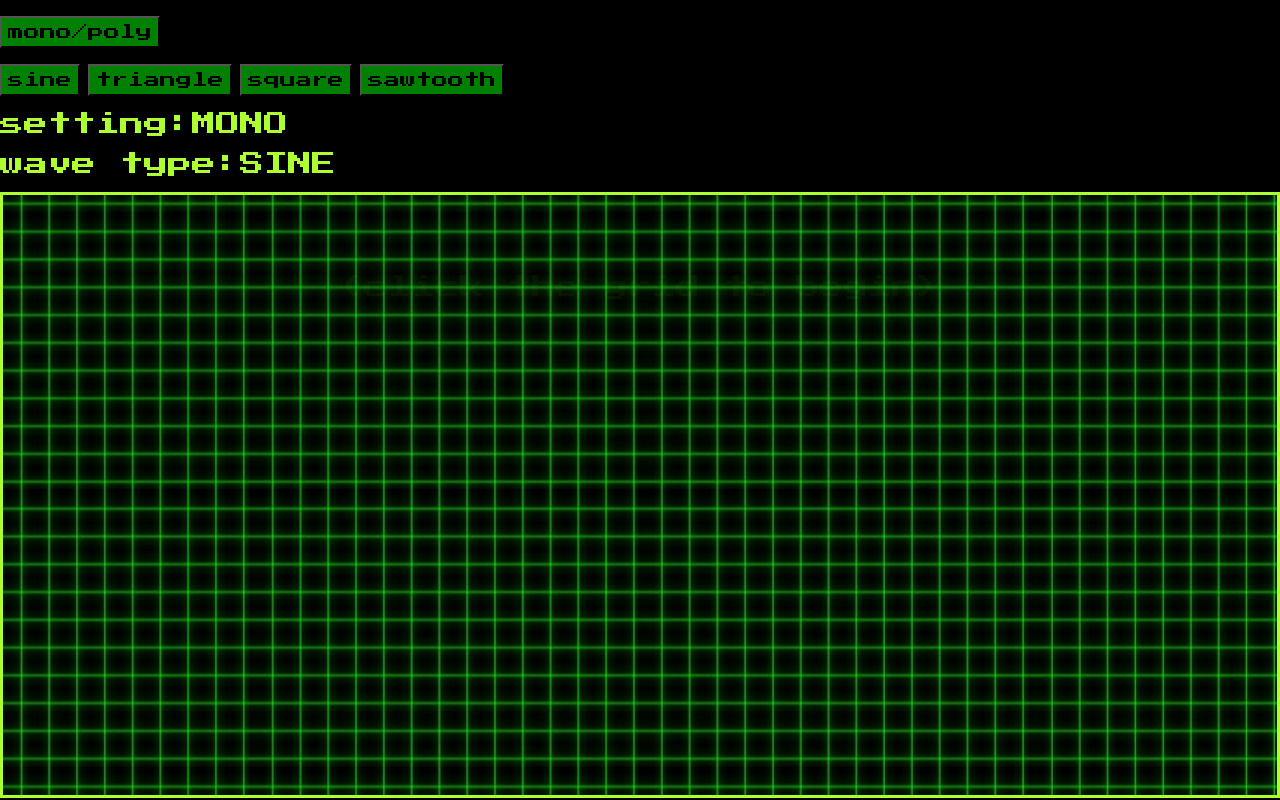
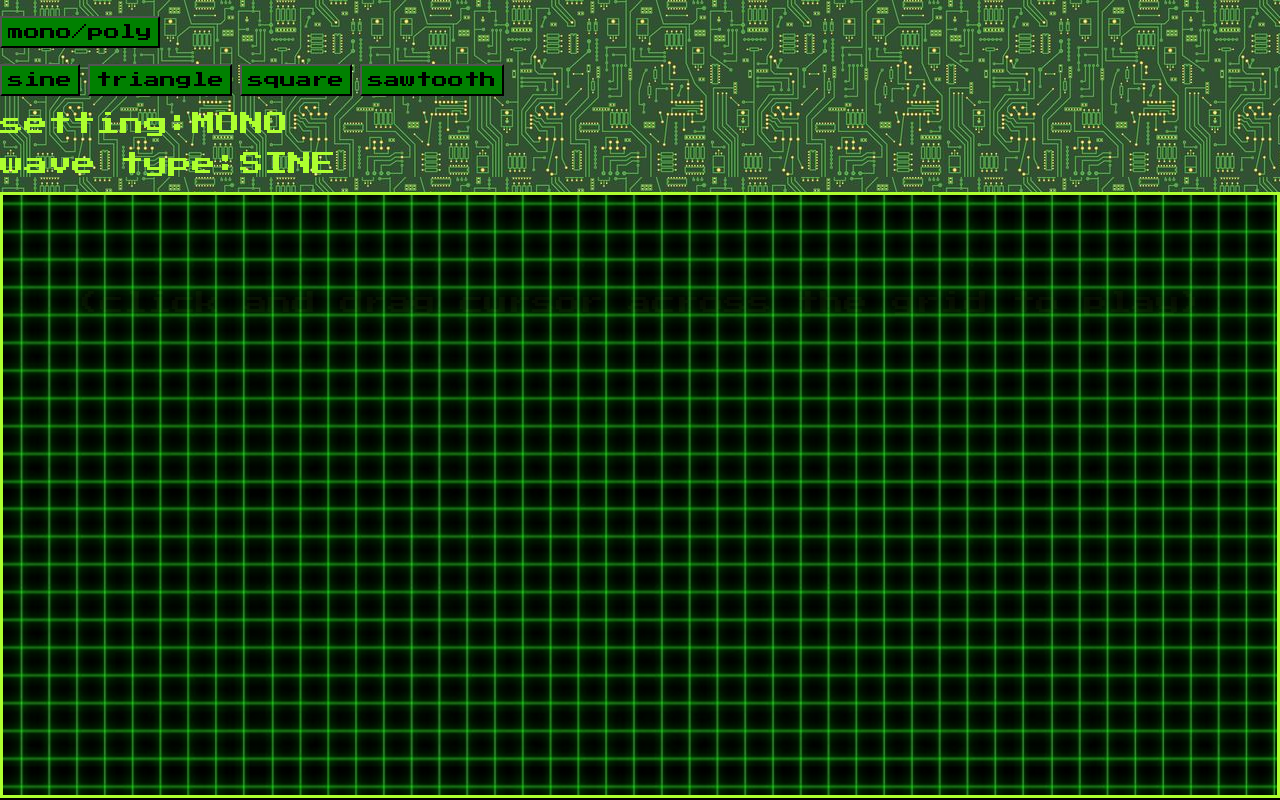
Before and after one commit to Blake-D/web-osc-2, a React (Create React App) app: page / in a window 1280 px wide. Built offline with nearby package versions, Linux system fonts and the light colour scheme.

Commit message:
found cool background image for control panel. might have to rework button and text colors. stepping away for the day

```diff
--- a/src/App.css
+++ b/src/App.css
@@ -25,6 +25,7 @@ button{
 
 #settings-display{
     margin: 2vmin 0vmin 0vmin 0vmin;
+    padding: 0vmin 0vmin 2vmin 0vmin;
     color: greenyellow;
     font-size: 3vmin;
     text-align: left;
@@ -37,9 +38,9 @@ button{
 
 #grid{
     color: white;
-    margin: 2vmin 0vmin 0vmin 0vmin;
+    padding: 2vmin 0vmin 0vmin 0vmin;
     width: 99.5vw;
-    height: 75vh;
+    height: 73vh;
     background: url('./images/scan_grid.jpeg');
     background-position: center;
     border-style: solid;
@@ -64,3 +65,7 @@ button{
 .left{
     float: left;
 }
+
+#top-wrap{
+    background: url('./images/circuit.jpeg');
+}
--- a/src/App.js
+++ b/src/App.js
@@ -119,6 +119,7 @@ function App() {
 
   return (
     <div className="App">
+      <div id="top-wrap">
         <div id="button-panel">
           <button id="oneDee-button" onClick={changePoly}>mono/poly</button><br></br>
           <button id="sine-button" onClick={function (e) { changeSine(); printWaveType() }}>sine</button>
@@ -136,8 +137,9 @@ function App() {
             <p id="wave-type">SINE</p>
           </div>
         </div>
+      </div>
       <div id="grid">
-        <p id="instructions">(click the grid to begin)</p>
+        <p id="instructions">(click and drag cursor across the grid to play)</p>
       </div>
     </div>
   )
```
Also changed, not shown: src/images/circuit.jpeg (added). Lines whose indentation alone changed are shown as unchanged.
